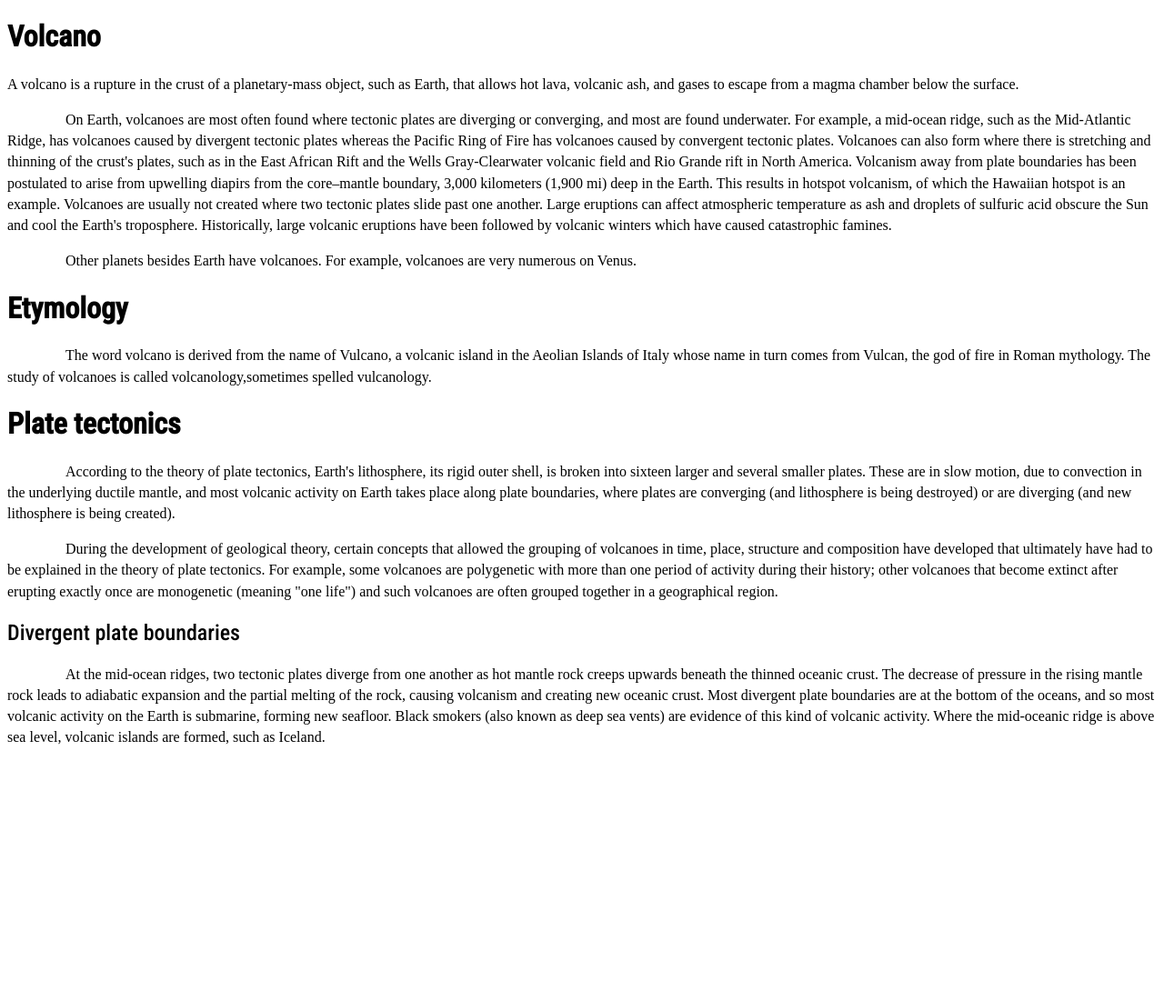
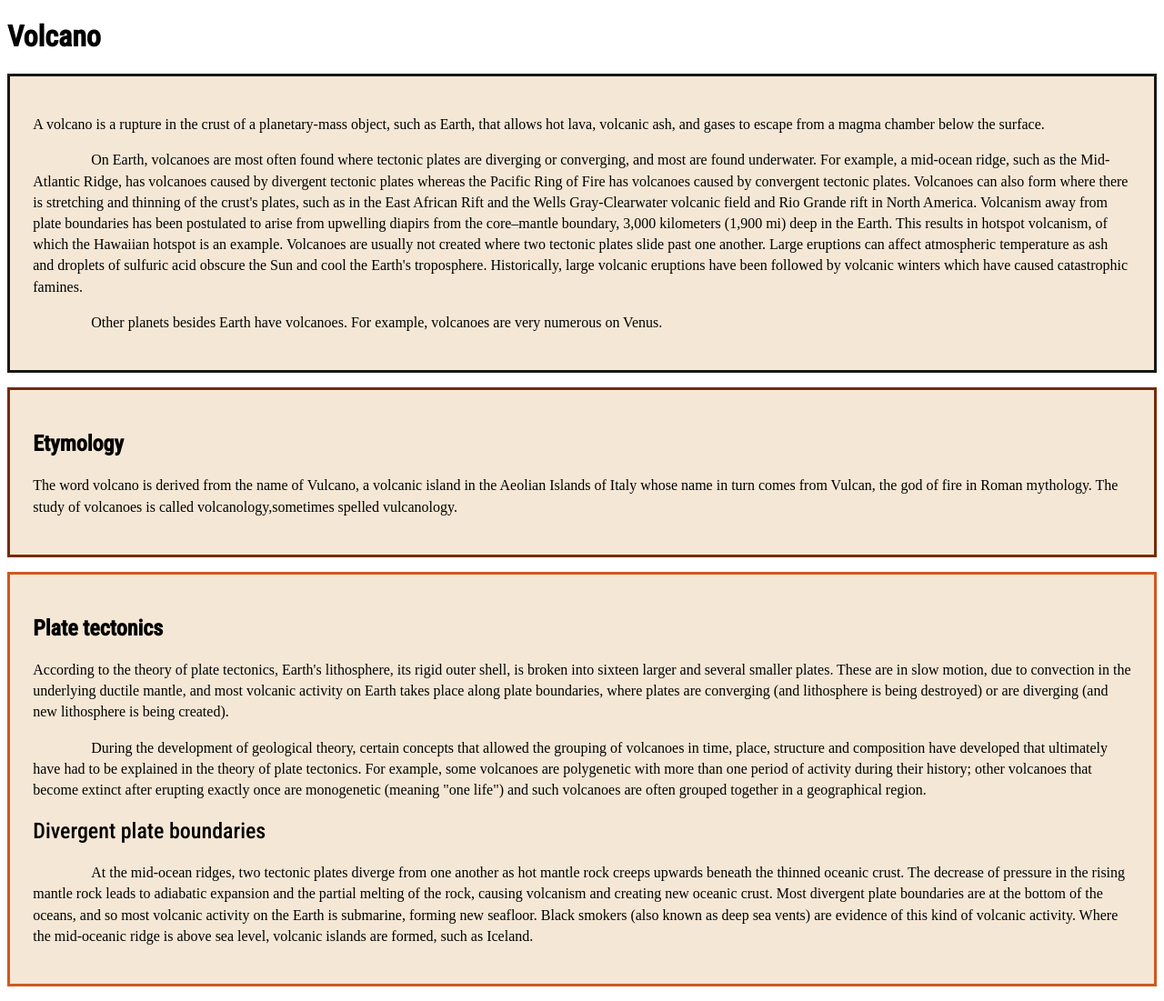
Before and after one commit to aileencortes/COMP001B.LectureActivity5, a plain HTML site: page index.html in a window 1280 px wide. Shown: the whole page at 91% size. Before the commit the page ends 839 px from the top, so only its background shows below. Drawn offline with Linux system fonts and the light colour scheme.

Commit message:
background color added

```diff
--- a/index.html
+++ b/index.html
@@ -12,6 +12,7 @@
 <body>
 
     <h1>Volcano</h1>
+<section id="first-paragraph">
     <p>A volcano is a rupture in the crust of a planetary-mass object, such as Earth,
         that allows hot lava, volcanic ash, and gases to escape from a magma chamber
         below the surface. </p>
@@ -35,11 +36,19 @@
     <p>Other planets besides Earth have volcanoes. For example, volcanoes are
         very numerous on Venus.</p>
 
+</section>
+
+<section id="second-paragraph">
     <h1> Etymology</h1>
     <p> The word volcano is derived from the name of Vulcano, a volcanic island
         in the Aeolian Islands of Italy whose name in turn comes from Vulcan,
         the god of fire in Roman mythology. The study of volcanoes is called
         volcanology,sometimes spelled vulcanology.</p>
+
+    </section>
+
+
+    <section id="third-paragraph">
 
     <h1> Plate tectonics</h1>
     <p>According to the theory of plate tectonics, Earth's lithosphere, its
@@ -68,6 +77,6 @@
         Black smokers (also known as deep sea vents) are evidence of this kind of
         volcanic activity. Where the mid-oceanic ridge is above sea level,
         volcanic islands are formed, such as Iceland.</p>
-
+</section>
 </body>
 </html>
--- a/main.css
+++ b/main.css
@@ -1,6 +1,7 @@
 
 h1{
     font-family: 'Roboto Condensed', sans-serif;
+    text-align: left;
 }
 
 h2{
@@ -17,3 +18,24 @@ p{
 p:first-of-type{
     text-indent: 0;
 }
+
+#first-paragraph{
+    border: solid rgb(23, 23, 22) 3px;
+    padding: 2%;
+    margin-bottom: 1em;
+    background-color:rgb(245, 231, 213)
+}
+
+#second-paragraph{
+    border: solid rgb(116, 43, 6) 3px;
+    padding: 2%;
+    margin-bottom: 1em;
+    background-color:rgb(245, 231, 213)
+}
+
+#third-paragraph{
+    border: solid rgb(206, 89, 31) 3px;
+    padding: 2%;
+    margin-bottom: 1em;
+    background-color:rgb(245, 231, 213)
+}
```
